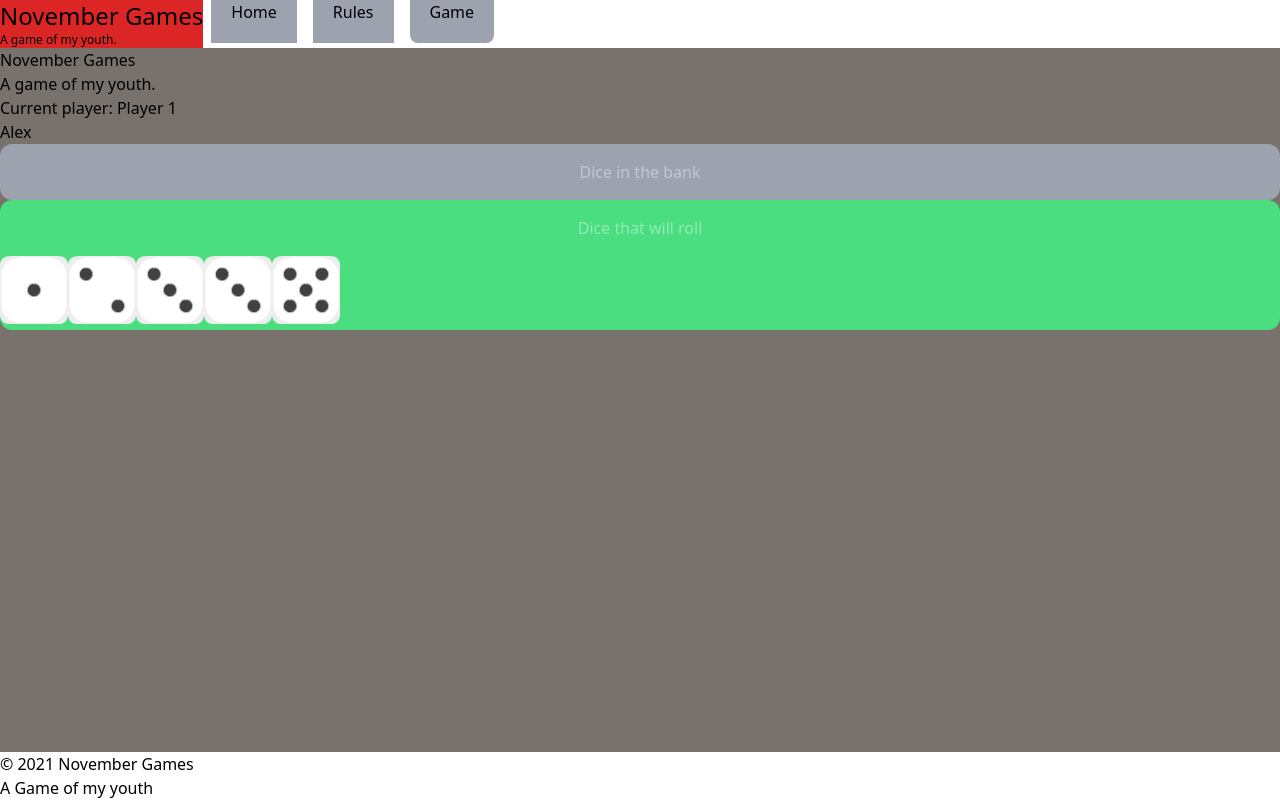
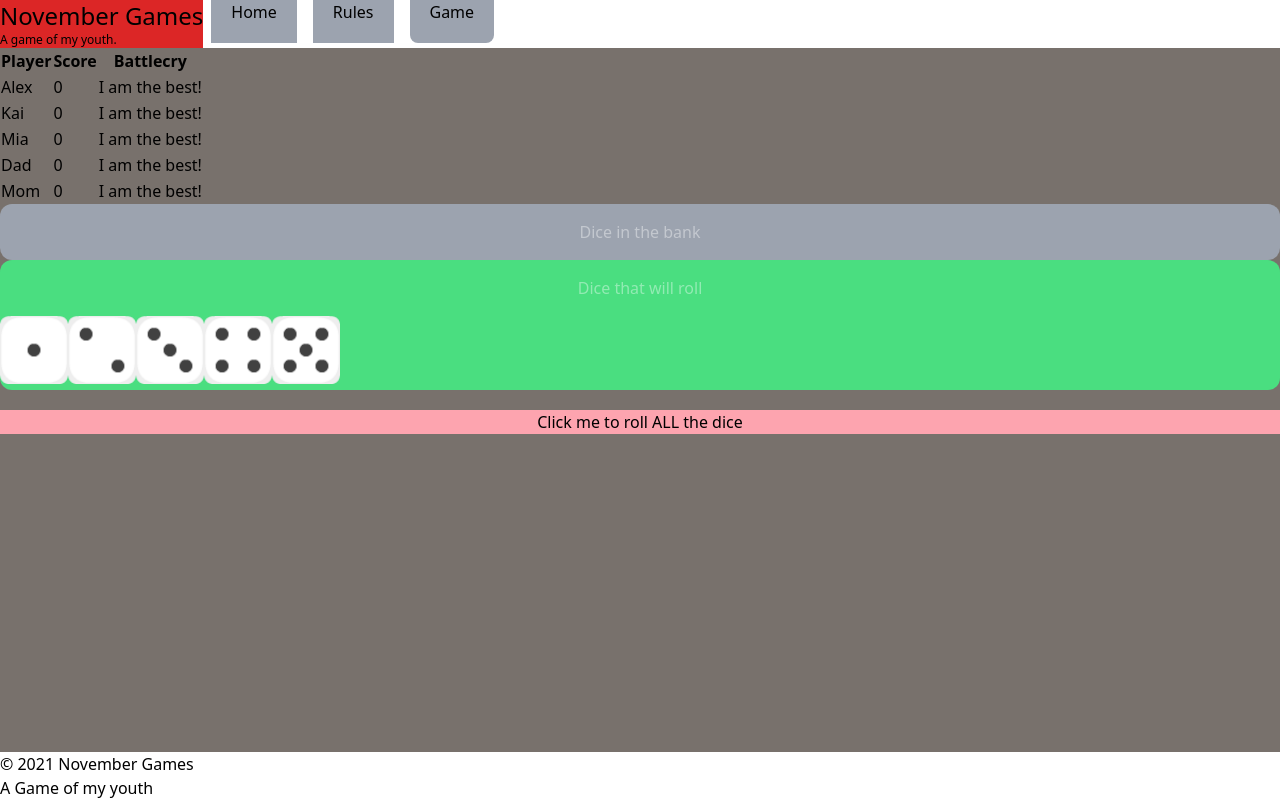
Before and after one commit to alexguerra-dev/november-games, a Next.js app: page / in a window 1280 px wide. Built offline with nearby package versions, Linux system fonts and the light colour scheme.

Commit message:
Trying to fix scroll

```diff
--- a/src/app/page.js
+++ b/src/app/page.js
@@ -14,7 +14,73 @@ import Droppable from './components/Droppable'
 
 export default function Home() {
     const [player, setPlayer] = useState('Alex')
-    const [dice, setDice] = useState([1, 2, 3, 3, 5])
+    const [dice, setDice] = useState({
+        dieOne: {
+            id: 1,
+            value: 1,
+            rollable: true,
+            scoring: false,
+            inTheBank: false,
+            partOfACombination: false,
+            typeOfCombination: null,
+        },
+        dieTwo: {
+            id: 2,
+            value: 2,
+            rollable: true,
+            scoring: false,
+            inTheBank: false,
+            partOfACombination: false,
+            typeOfCombination: null,
+        },
+        dieThree: {
+            id: 3,
+            value: 3,
+            rollable: true,
+            scoring: false,
+            inTheBank: false,
+            partOfACombination: false,
+            typeOfCombination: null,
+        },
+        dieFour: {
+            id: 4,
+            value: 4,
+            rollable: true,
+            scoring: false,
+            inTheBank: false,
+            partOfACombination: false,
+            typeOfCombination: null,
+        },
+        dieFive: {
+            id: 5,
+            value: 5,
+            rollable: true,
+            scoring: false,
+            inTheBank: false,
+            partOfACombination: false,
+            typeOfCombination: null,
+        },
+    })
+
+    const [gameState, setGameState] = useState({
+        players: [
+            {
+                id: 1,
+                name: 'Alex',
+                battlecry: 'I am the best!',
+                score: 0,
+            },
+            { id: 2, name: 'Kai', battlecry: 'I am the best!', score: 0 },
+            { id: 3, name: 'Mia', battlecry: 'I am the best!', score: 0 },
+            { id: 4, name: 'Dad', battlecry: 'I am the best!', score: 0 },
+            { id: 5, name: 'Mom', battlecry: 'I am the best!', score: 0 },
+        ],
+        over: false,
+        round: 1,
+        turn: 1,
+        winner: null,
+        currentRoll: [1, 2, 3, 4, 5],
+    })
 
     const [dieOneParent, setDieOneParent] = useState('rolling')
     const [dieTwoParent, setDieTwoParent] = useState('rolling')
@@ -24,29 +90,29 @@ export default function Home() {
 
     const dieOneMarkup = (
         <Draggable id="die-one">
-            <Die value={dice[0]} />
+            <Die value={dice.dieOne.value} />
         </Draggable>
     )
 
     const dieTwoMarkup = (
         <Draggable id="die-two">
-            <Die value={dice[1]} />
+            <Die value={dice.dieTwo.value} />
         </Draggable>
     )
 
     const dieThreeMarkup = (
         <Draggable id="die-three">
-            <Die value={dice[2]} />
+            <Die value={dice.dieThree.value} />
         </Draggable>
     )
     const dieFourMarkup = (
         <Draggable id="die-four">
-            <Die value={dice[3]} />
+            <Die value={dice.dieFour.value} />
         </Draggable>
     )
     const dieFiveMarkup = (
         <Draggable id="die-five">
-            <Die value={dice[4]} />
+            <Die value={dice.dieFive.value} />
         </Draggable>
     )
 
@@ -80,16 +146,55 @@ export default function Home() {
         const { over } = event
         setParent(over ? over.id : null)
     }
+
+    function handleRollAllDice() {
+        const newDice = {
+            dieOne: {
+                ...dice.dieOne,
+                value: Math.floor(Math.random() * 6) + 1,
+            },
+            dieTwo: {
+                ...dice.dieTwo,
+                value: Math.floor(Math.random() * 6) + 1,
+            },
+            dieThree: {
+                ...dice.dieThree,
+                value: Math.floor(Math.random() * 6) + 1,
+            },
+            dieFour: {
+                ...dice.dieFour,
+                value: Math.floor(Math.random() * 6) + 1,
+            },
+            dieFive: {
+                ...dice.dieFive,
+                value: Math.floor(Math.random() * 6) + 1,
+            },
+        }
+
+        setDice(newDice)
+    }
     return (
         <div className="flex flex-col h-screen overflow-hidden">
             <Header />
             <main className="flex-1 bg-stone-500">
-                <h1>November Games</h1>
-                <p>A game of my youth.</p>
+                <table>
+                    <tr>
+                        <th>Player</th>
+                        <th>Score</th>
+                        <th>Battlecry</th>
+                    </tr>
+                    {gameState.players.map((player) => {
+                        return (
+                            <tr>
+                                <td>{player.name}</td>
+                                <td>{player.score}</td>
+                                <td>{player.battlecry}</td>
+                            </tr>
+                        )
+                    })}
+                </table>
 
-                <p>Current player: Player 1</p>
-                <p className="">{player}</p>
-                <section className="flex flex-col scroll-px-10">
+                <section className="flex flex-col">
                     <DndContext onDragEnd={handleDragEndDie}>
                         <div className="flex flex-col">
                             <Droppable id="bank">
@@ -151,16 +256,12 @@ export default function Home() {
                         </div>
                     </DndContext>
 
-                    {/* <DndContext onDragEnd={handleDragEnd}>
-                        {parent === null ? draggableMarkup : null}
-                        {containers.map((id) => (
-                            // We updated the Droppable component so it would accept an `id`
-                            // prop and pass it to `useDroppable`
-                            <Droppable key={id} id={id}>
-                                {parent === id ? draggableMarkup : 'Drop here'}
-                            </Droppable>
-                        ))}
-                    </DndContext> */}
+                    <button
+                        onClick={handleRollAllDice}
+                        className="bg-rose-300 mt-5"
+                    >
+                        Click me to roll ALL the dice
+                    </button>
                 </section>
             </main>
             <Footer />
```
